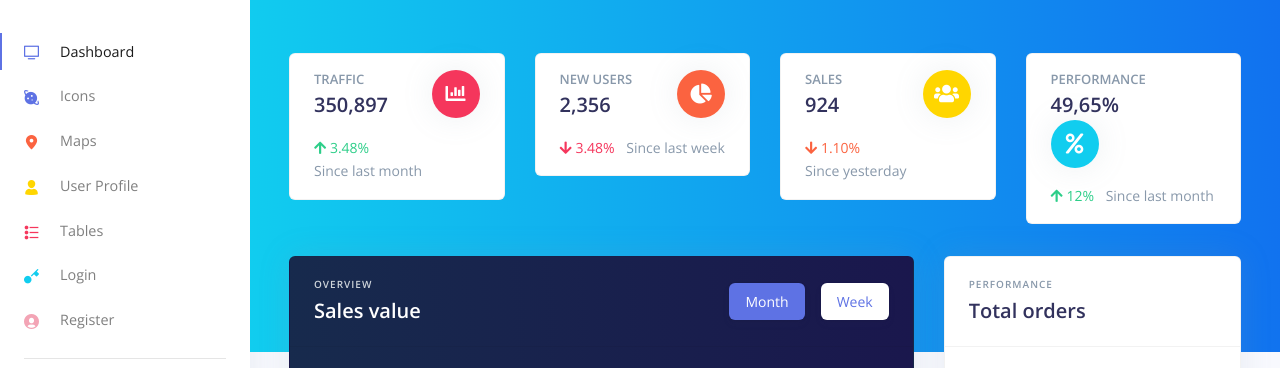
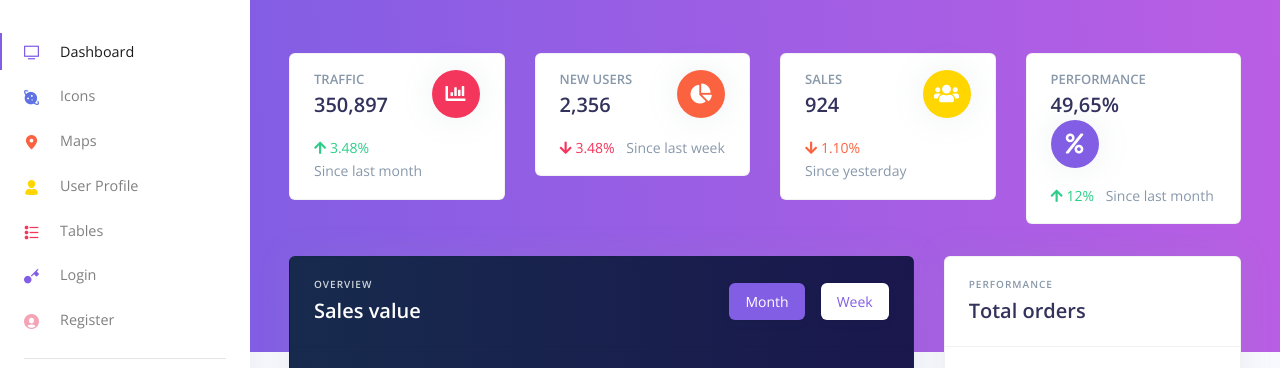
Before and after one commit to Phong940253/statictical-learning-final-project, a React app in the folder frontend/: page /admin/index in a window 1280 px wide. Shown: the part 75-443 px from the top of the page. Built offline with nearby package versions, Linux system fonts and the light colour scheme.

Commit message:
change primary color

```diff
--- a/frontend/src/assets/scss/argon-dashboard/custom/_variables.scss
+++ b/frontend/src/assets/scss/argon-dashboard/custom/_variables.scss
@@ -76,7 +76,7 @@ $red:     #f5365c !default;
 $orange:  #fb6340 !default;
 $yellow:  #ffd600 !default;
 $green:   #2dce89 !default;
-$teal:    #11cdef !default;
+$teal:    #1171ef !default;
 $cyan:    #2bffc6 !default;
 
 $colors: () !default;
@@ -99,7 +99,7 @@ $colors: map-merge((
 ), $colors);
 
 $default:       #172b4d !default;
-$primary:       #5e72e4 !default;
+$primary:       #825ee4 !default;
 $secondary:     #f7fafc !default;
 $success:       $green !default;
 $info:          $teal !default;
@@ -125,7 +125,7 @@ $theme-colors: map-merge((
   "primary":      $primary,
   "secondary":    $secondary,
   "success":      $success,
-  "info":         $info,
+  "info":         #825ee4,
   "warning":      $warning,
   "danger":       $danger,
   "white":        $white,
```
Also changed, not shown: frontend/src/assets/css/argon-dashboard-react.css, frontend/src/assets/css/argon-dashboard-react.min.css, 2 other files.
